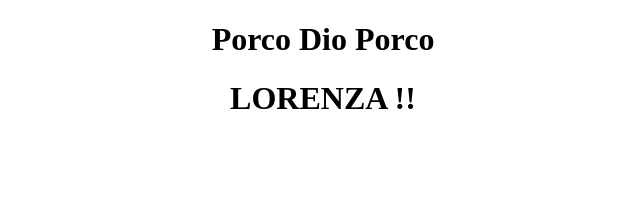
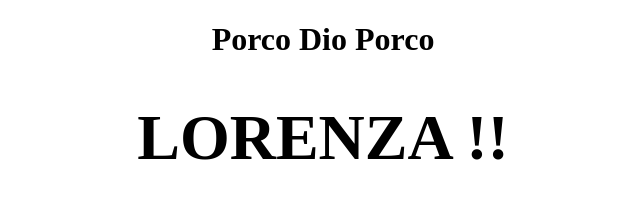
Before and after one commit to dianila68/dianila68.github.io, a plain HTML site: page index.html in a window 1280 px wide. Shown: the whole page, without its empty margins (317-957 px from the left). Drawn offline with Linux system fonts and the light colour scheme.

Commit message:
Update index.html

```diff
--- a/index.html
+++ b/index.html
@@ -8,6 +8,6 @@
 <body>
 
     <h1 style="text-align: center ;"> Porco Dio Porco</h1>
-    <h1 style="text-align: center; size: 400%;"> LORENZA !!</h1>
+    <h1 style="text-align: center; font-size: 400%;"> LORENZA !!</h1>
 </body>
 </html>
```
